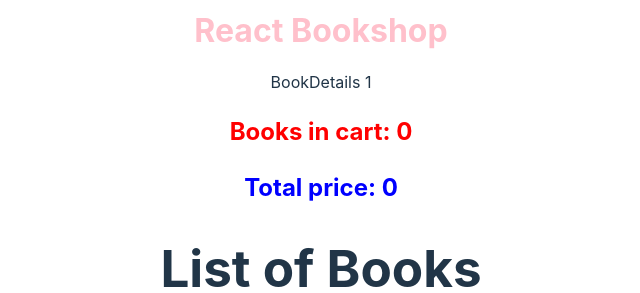
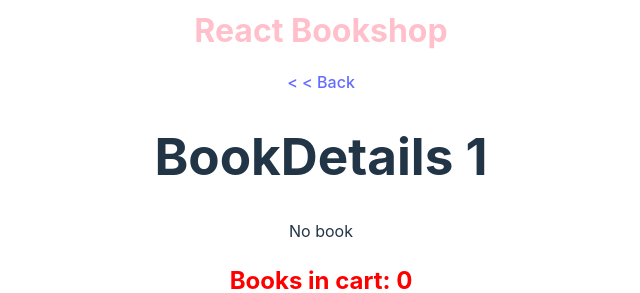
Before and after one commit to christie0902/react-bookshop, a React (Vite) app: page /book/1 in a window 1280 px wide. Shown: the part 334-627 px from the top of the page, without its empty margins (319-959 px from the left). Built offline with nearby package versions, Linux system fonts and the light colour scheme; no server answers.

Commit message:
add routing and sublayout

```diff
--- a/src/components/Book.jsx
+++ b/src/components/Book.jsx
@@ -1,6 +1,9 @@
 import React, { useContext } from "react";
 import { useState } from "react";
 import Context from "./Context";
+import { Link } from "react-router-dom";
+import { Routes, Route } from "react-router-dom";
+import BookDetails from "./BookDetails";
 
 const Book = ({ id, title, authors, img, price }) => {
   const [isInCart, setIsInCart] = useState(false);
@@ -34,6 +37,7 @@ const Book = ({ id, title, authors, img, price }) => {
       Author:
       {authors.join(", ")} <br />
       Price: {price * exchangeRate + currency} <br />
+      <Link to={"/book/" + id}>Details</Link>
       {!isInCart ? (
         <button
           onClick={() => {
--- a/src/components/BookDetails.jsx
+++ b/src/components/BookDetails.jsx
@@ -1,9 +1,38 @@
-import React from "react";
+import React, { useEffect, useState } from "react";
 import { useParams } from "react-router-dom";
 
 const BookDetails = () => {
   const { id } = useParams();
-  return <div>BookDetails {id}</div>;
+  const [book, setBook] = useState(null);
+
+  const loadBook = async () => {
+    const response = await fetch(
+      "https://classes.codingbootcamp.cz/assets/classes/books-api/book.php?id=" +
+        id
+    );
+    const data = await response.json();
+    console.log(data);
+    setBook(data);
+  };
+
+  useEffect(() => {
+    loadBook();
+  }, [id]);
+
+  return (
+    <div>
+      <h1>BookDetails {id}</h1>
+
+      {book ? (
+        <div>
+          <h2>{book.title}</h2>
+          <p>{book.description}</p>
+        </div>
+      ) : (
+        "No book"
+      )}
+    </div>
+  );
 };
 
 export default BookDetails;
--- a/src/components/BookList.jsx
+++ b/src/components/BookList.jsx
@@ -2,6 +2,8 @@ import React, { useContext, useEffect, useState } from "react";
 import Book from "./Book";
 import CurrencyContext from "./CurrencyContext";
 import Context from "./Context";
+import { Routes, Route } from "react-router-dom";
+import BookDetails from "./BookDetails";
 
 const BookList = ({ booksInCart, setBooksInCart }) => {
   const [bookList, setBookList] = useState([]);
@@ -28,9 +30,13 @@ const BookList = ({ booksInCart, setBooksInCart }) => {
     <ul style={{ textAlign: "left" }}>
       <h4>You can buy these book in {currency}</h4>
       <div className="book-list">
+        <Routes>
+          <Route path="/book/:id" element={<BookDetails />} />
+        </Routes>
         {bookList.map((book) => (
           <li className="book-item" key={book.id}>
             <Book
+              id={book.id}
               title={book.title}
               authors={book.authors.map((author) => author.name)}
               img={book.image}
--- a/src/components/MainContent.jsx
+++ b/src/components/MainContent.jsx
@@ -5,6 +5,7 @@ import Homepage from "../pages/Homepage";
 import About from "../pages/About";
 import Contact from "../pages/Contact";
 import BookDetails from "./BookDetails";
+import SubpageLayout from "../pages/SubpageLayout";
 
 const MainContent = ({ currentPage, user, setUser }) => {
   return (
@@ -21,9 +22,12 @@ const MainContent = ({ currentPage, user, setUser }) => {
 
       <Routes>
         <Route path="/" element={<Homepage />} />
-        <Route path="/about" element={<About />} />
-        <Route path="/contact" element={<Contact />} />
-        <Route path="/book/:id" element={<BookDetails />} />
+
+        <Route path="/" element={<SubpageLayout />}>
+          <Route path="/about" element={<About />} />
+          <Route path="/contact" element={<Contact />} />
+          <Route path="/book/:id" element={<BookDetails />} />
+        </Route>
       </Routes>
     </>
   );
--- /dev/null
+++ b/src/pages/SubpageLayout.jsx
@@ -0,0 +1,13 @@
+import { Link, Outlet } from "react-router-dom";
+
+export default function SubpageLayout() {
+  return (
+    <>
+      <Link to="/">&lt; &lt; Back</Link>
+
+      <div className="main__content">
+        <Outlet />
+      </div>
+    </>
+  );
+}
```
